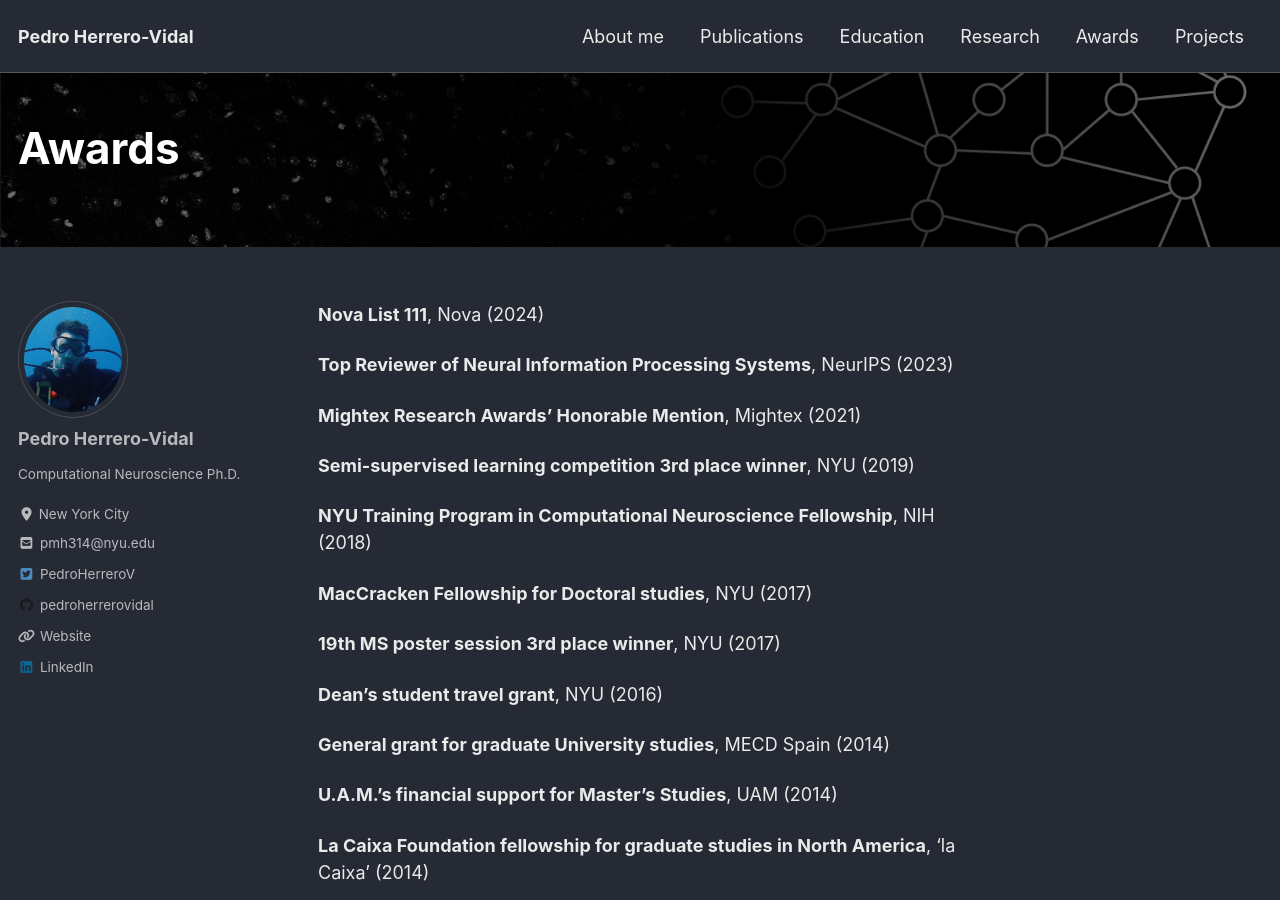
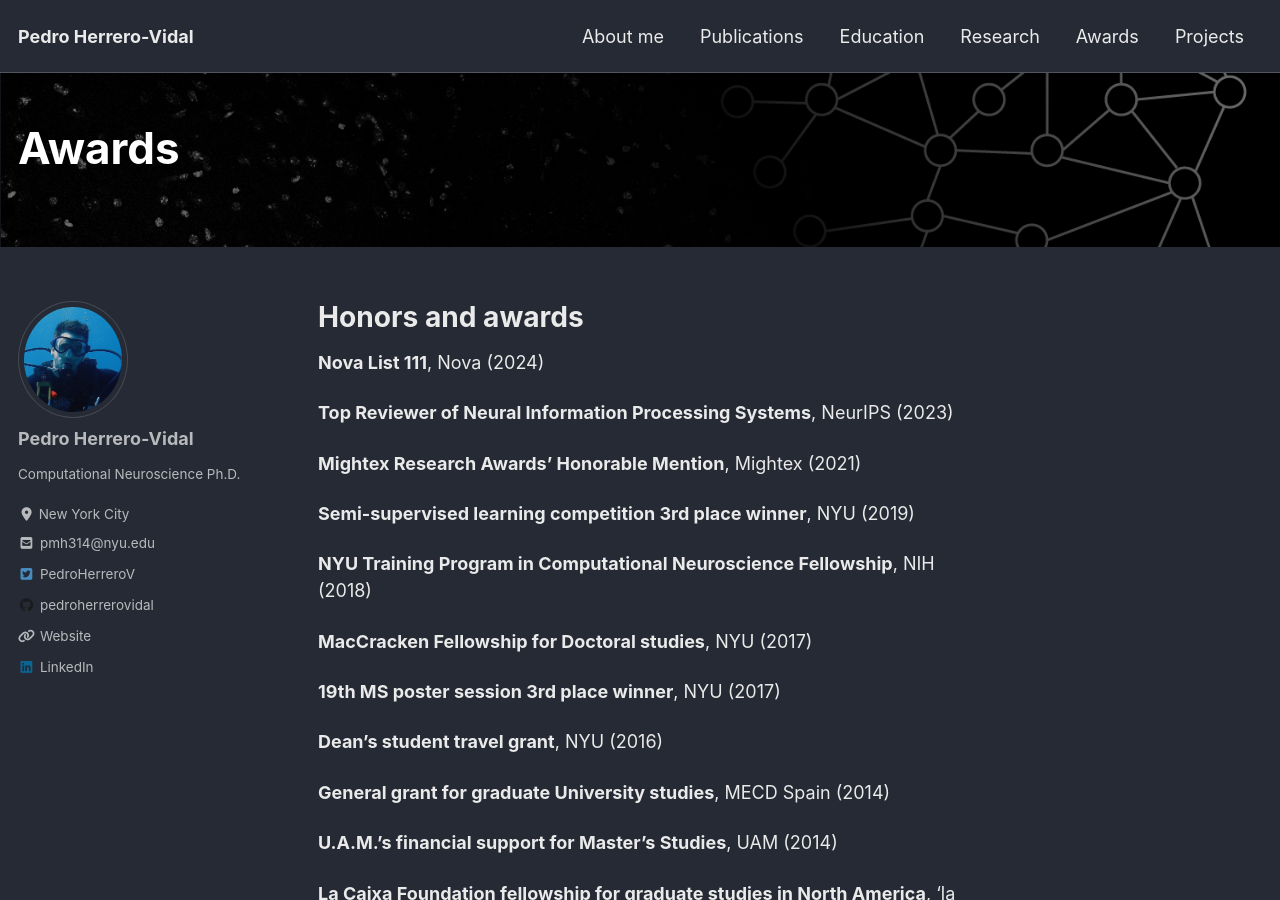
Before and after one commit to pedroherrerovidal/pedroherrerovidal.github.io, a Jekyll site: the page built from _pages/awards.md, in a window 1280 px wide and 900 px high. Built offline with Jekyll 4.4.1, drawn with Linux system fonts in a browser that asks for light colours; cached includes are drawn as plain includes; nearby versions of some CDN libraries.

Commit message:
Update awards.md

```diff
--- a/_pages/awards.md
+++ b/_pages/awards.md
@@ -8,6 +8,7 @@ header:
   overlay_filter: 0.5 # same as adding an opacity of 0.5 to a black background
 ---
 
+# **Honors and awards**
 
 **Nova List 111**, Nova (2024)
 
```
